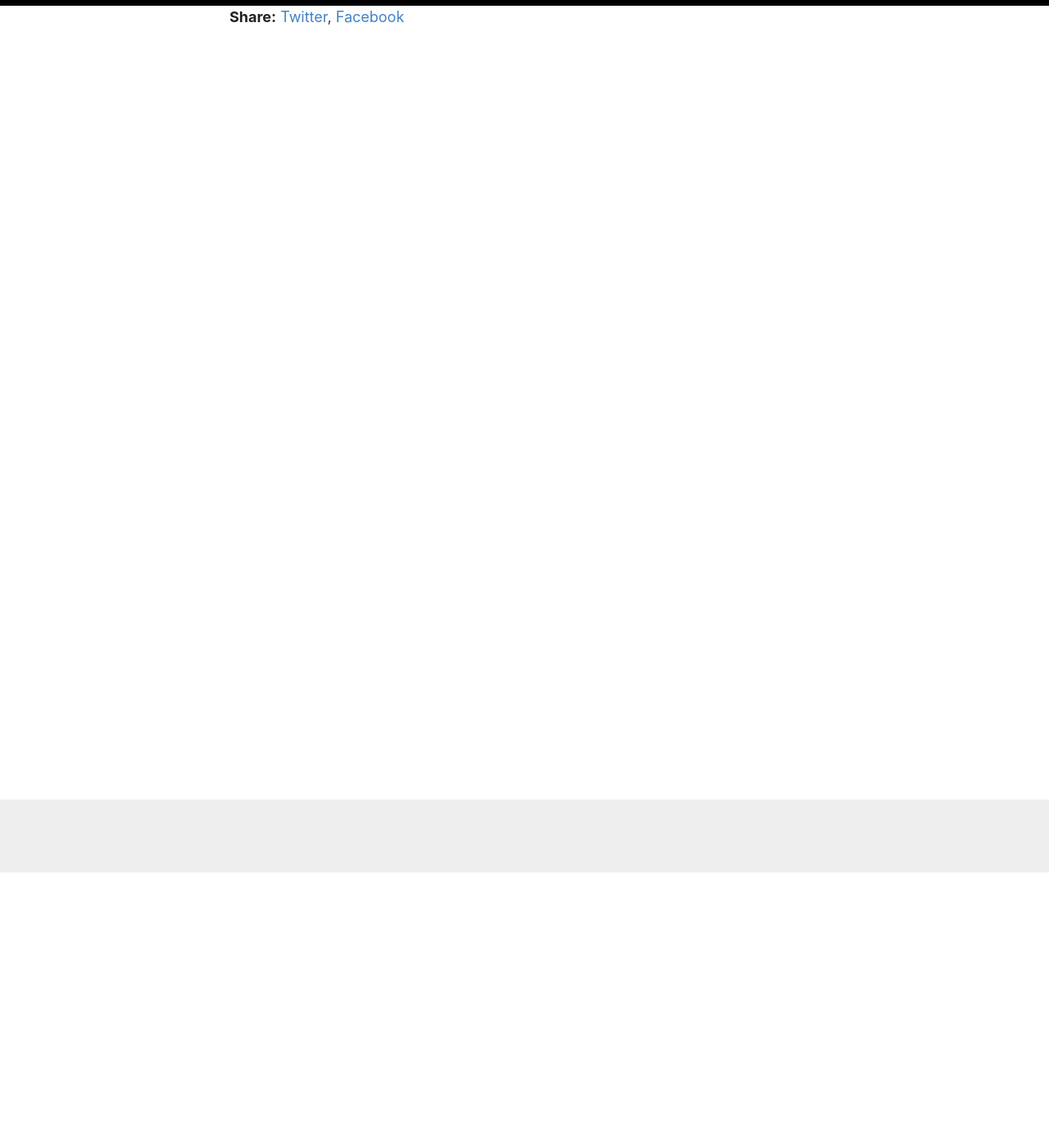
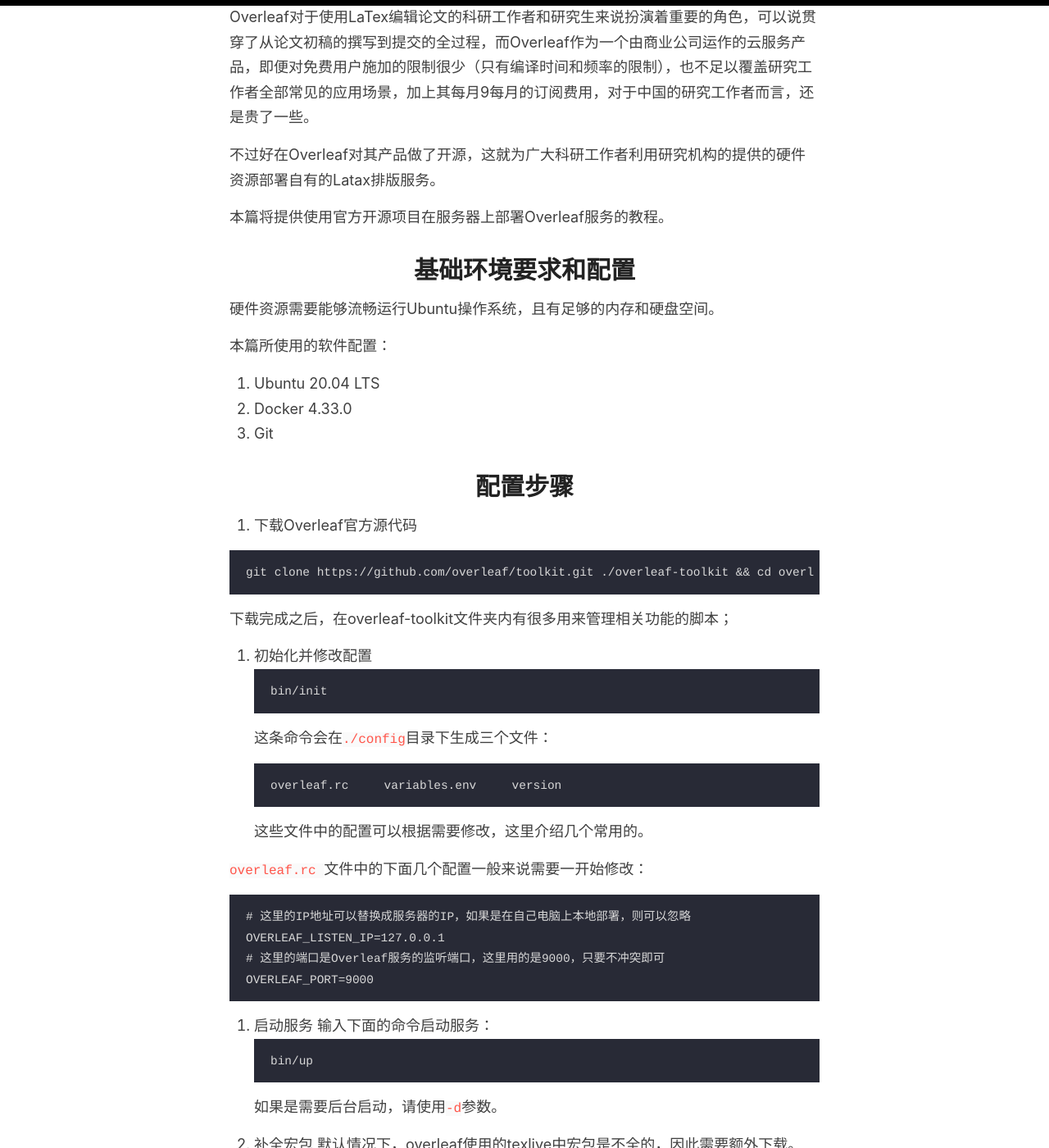
Before and after one commit to joyliu9562/joyliu.github.io, a Jekyll site: the page built from _posts/2019-12-11-pullquotes.md, in a window 1280 px wide and 1400 px high, scrolled down 336 px. Shown: the whole window at 82% size. Built offline with Jekyll 4.4.1, drawn with Linux system fonts in a browser that asks for light colours; some of the changed text lies outside the part shown.

Commit message:
blog press

````diff
--- a/_posts/2019-12-11-pullquotes.md
+++ b/_posts/2019-12-11-pullquotes.md
@@ -2,5 +2,101 @@
 layout: post
 title:  使用官方开源项目搭建自有Overleaf服务
 categories: [IT建设，科研]
-#excerpt: In graphic design, a pull quote (also known as a lift-out pull quote) is a key phrase, quotation, or excerpt that has been pulled from an article and used as a page layout graphic element, serving to entice readers into the article or to highlight a key topic.
+# excerpt: In graphic design, a pull quote (also known as a lift-out pull quote) is a key phrase, quotation, or excerpt that has been pulled from an article and used as a page layout graphic element, serving to entice readers into the article or to highlight a key topic.
 ---
+
+Overleaf对于使用LaTex编辑论文的科研工作者和研究生来说扮演着重要的角色，可以说贯穿了从论文初稿的撰写到提交的全过程，而Overleaf作为一个由商业公司运作的云服务产品，即便对免费用户施加的限制很少（只有编译时间和频率的限制），也不足以覆盖研究工作者全部常见的应用场景，加上其每月9每月的订阅费用，对于中国的研究工作者而言，还是贵了一些。
+
+不过好在Overleaf对其产品做了开源，这就为广大科研工作者利用研究机构的提供的硬件资源部署自有的Latax排版服务。
+
+本篇将提供使用官方开源项目在服务器上部署Overleaf服务的教程。
+
+# 基础环境要求和配置
+
+硬件资源需要能够流畅运行Ubuntu操作系统，且有足够的内存和硬盘空间。
+
+本篇所使用的软件配置：
+1. Ubuntu 20.04 LTS
+2. Docker 4.33.0
+3. Git
+
+# 配置步骤
+
+1. 下载Overleaf官方源代码
+
+```
+git clone https://github.com/overleaf/toolkit.git ./overleaf-toolkit && cd overleaf-toolkit
+```
+
+下载完成之后，在overleaf-toolkit文件夹内有很多用来管理相关功能的脚本；
+
+2. 初始化并修改配置
+```
+bin/init
+```
+这条命令会在`./config`目录下生成三个文件：
+```
+overleaf.rc     variables.env     version
+```
+这些文件中的配置可以根据需要修改，这里介绍几个常用的。
+
+`overleaf.rc `文件中的下面几个配置一般来说需要一开始修改：
+```
+# 这里的IP地址可以替换成服务器的IP，如果是在自己电脑上本地部署，则可以忽略
+OVERLEAF_LISTEN_IP=127.0.0.1
+# 这里的端口是Overleaf服务的监听端口，这里用的是9000，只要不冲突即可
+OVERLEAF_PORT=9000
+```
+
+3. 启动服务
+输入下面的命令启动服务：
+```
+bin/up
+```
+如果是需要后台启动，请使用`-d`参数。
+
+4. 补全宏包
+默认情况下，overleaf使用的texlive中宏包是不全的，因此需要额外下载。
+
+这里先输入
+```
+bin/shell
+```
+进入容器内部，执行下面的代码来下载补全宏包
+
+```
+# 下载并运行升级脚本
+wget http://mirror.ctan.org/systems/texlive/tlnet/update-tlmgr-latest.sh
+sh update-tlmgr-latest.sh -- --upgrade
+# 更换texlive的下载源
+tlmgr option repository https://mirrors.sustech.edu.cn/CTAN/systems/texlive/tlnet/
+# 升级tlmgr
+tlmgr update --self --all
+# 安装完整版texlive（时间比较长，不要让shell断开）
+tlmgr install scheme-full
+```
+
+
+至此，在浏览器中输入`IP:端口`即可访问自己部署的Overleaf服务了。
+如果提示需要注册，可以访问`IP:端口/launchpad/`来注册。
+
+# 一些其他可能需要的配置
+
+对于很多需要自己部署Overleaf写作的人，往往是因为所需要编译的论文过大，这种过大的情况往往是毕业论文，而毕业论文往往要用到中文，因此，这里额外给出配置中文的一种方式
+
+在文件中引入宏包
+```
+\usepackage[UTF8]{ctex}
+```
+
+在编辑页面的左上角的`menu`菜单中，更改Overleaf编译引擎为`XeLaTex`。
+
+然后，Overleaf可以正常编译中文了。
+
+如果因为一些格式的要求，规定不允许使用这种方式，读者可以自行搜索其他方式。
+
+
+# 参考资料
+https://yangzhang.site/Note/NAS/self-hosted-overleaf/
+https://blog.wsine.top/posts/selfhost-overleaf-for-thesis/
+https://blog.csdn.net/rolling0707/article/details/86220557
````
